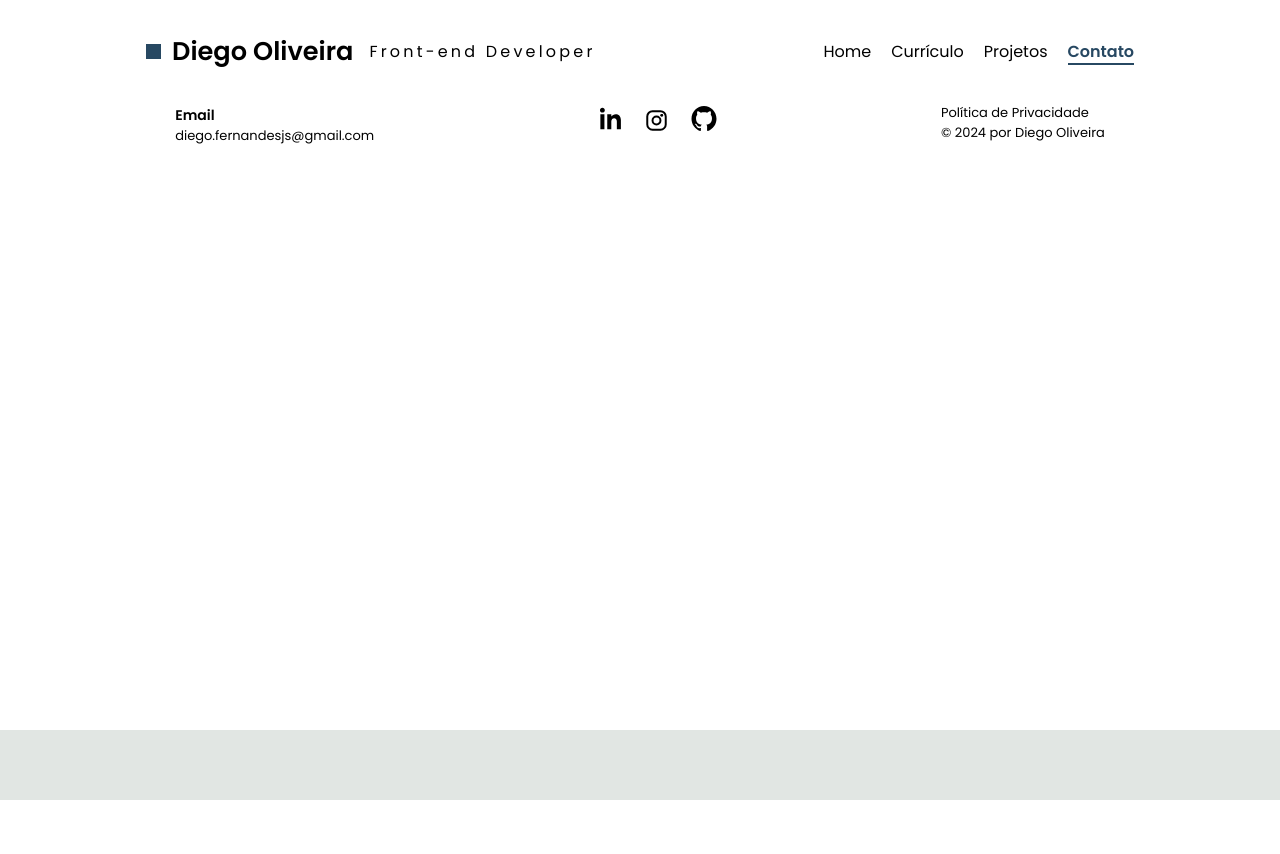
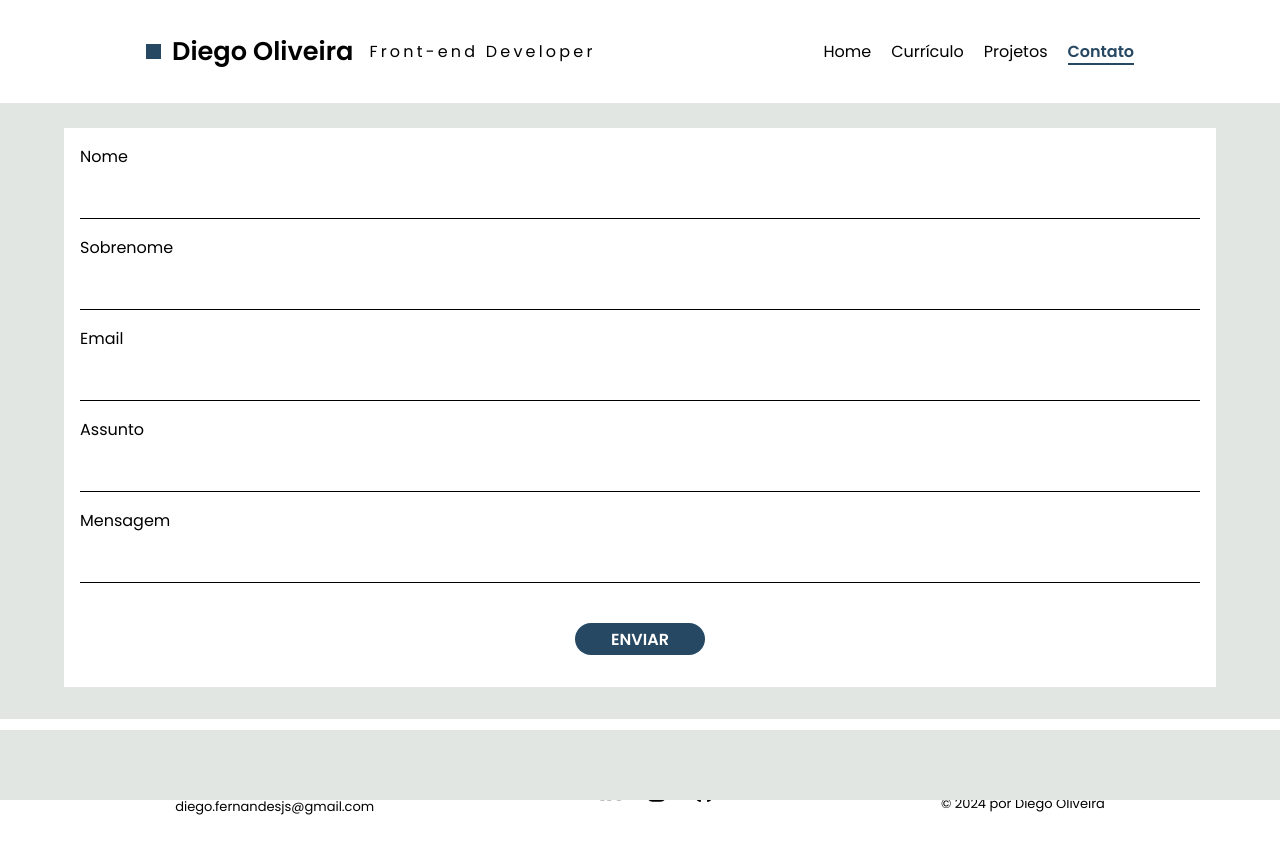
Before and after one commit to DiegoFernands/myPortifolio, a Next.js app: page /contato in a window 1280 px wide. Shown: the top 854 px of the page. Before the commit the page ends 800 px from the top, so only its background shows below. Built offline with nearby package versions, Linux system fonts and the light colour scheme.

Commit message:
add contact

```diff
--- a/src/app/contato/page.tsx
+++ b/src/app/contato/page.tsx
@@ -1,8 +1,37 @@
+'use client'
+import Contact from "@/components/Main/Contato/contact";
+import styled from "styled-components";
+
 interface ContatoProps {
 
 }
+
+const Container =  styled.div`
+    display: flex;
+    flex-direction: column;
+    align-items: center;
+    background-color: #e1e6e3;
+`
+const Title = styled.div`
+    display: flex;
+    align-items: center;
+    gap: 1rem;
+    padding: 3rem 0 2rem 0;
+`
+const Square = styled.div`
+    width: 20px;
+    height: 20px;
+    background-color: #274862;
+`
+
 export default function Contato(props : ContatoProps){
     return(
-        <h1>Contato</h1>
+        <Container>
+            <Title>
+                <Square></Square>
+                <h1>Contato</h1>
+            </Title>
+            <Contact/>
+        </Container>
     )
 }
--- a/src/app/globals.css
+++ b/src/app/globals.css
@@ -25,3 +25,14 @@ a {
 body {
   width: 100%;
 }
+
+
+input {
+  background-color: transparent;
+  border: none;
+  width: 100%;
+  height: 50px;
+  border-bottom: 1px solid #000;
+  outline: none;
+  font-size: 0.9rem;
+}
--- /dev/null
+++ b/src/components/Main/Contato/contact.tsx
@@ -0,0 +1,77 @@
+
+import styled from "styled-components"
+
+const Container = styled.div`
+    display: flex;
+    align-items: center;
+    background-color: #fff;
+    width: 90%;
+    margin-bottom: 2rem;
+`
+
+const Form = styled.div`
+    display: flex;
+    margin: 1rem;
+    gap: 1rem;
+    flex-direction: column;
+    width: 100%;
+`
+const DivName = styled.div`
+    display: flex;
+    flex-direction: column;
+    gap: 1rem;
+`
+const DivLink = styled.div`
+    display: flex;
+    justify-content: center;
+    margin-bottom: 1rem;
+`
+
+const Link = styled.a`
+    height: 32px;
+    width: 130px;
+    border-radius: 20px;
+    display: flex;
+    align-items: center;
+    justify-content: center;
+    text-transform: uppercase;
+    font-weight: 600;
+    margin-top: 1.5rem;
+    background-color: #274862;
+    color: #fff;
+`
+
+
+export default function Contact(){
+    return(
+        <Container>
+            <Form>
+                <DivName>
+                    <div>
+                        <label>Nome</label>
+                        <input type="text" name="Nome"/>
+                    </div>
+                    <div>
+                        <label>Sobrenome</label>
+                        <input type="text" name="Sobrenome"/>
+                    </div>
+                </DivName>
+                <div>
+                    <label>Email</label>
+                    <input type="email" name="Email"/>
+                </div>
+                <div>
+                    <label>Assunto</label>
+                    <input type="text" name="Assunto"/>
+                </div>
+                <div>
+                    <label>Mensagem</label>
+                    <input type="text" name="Mensagem"/>
+                </div>
+                <DivLink>
+                    <Link href="#">Enviar</Link>
+                </DivLink>
+            </Form>
+        </Container>
+    )
+}
```
